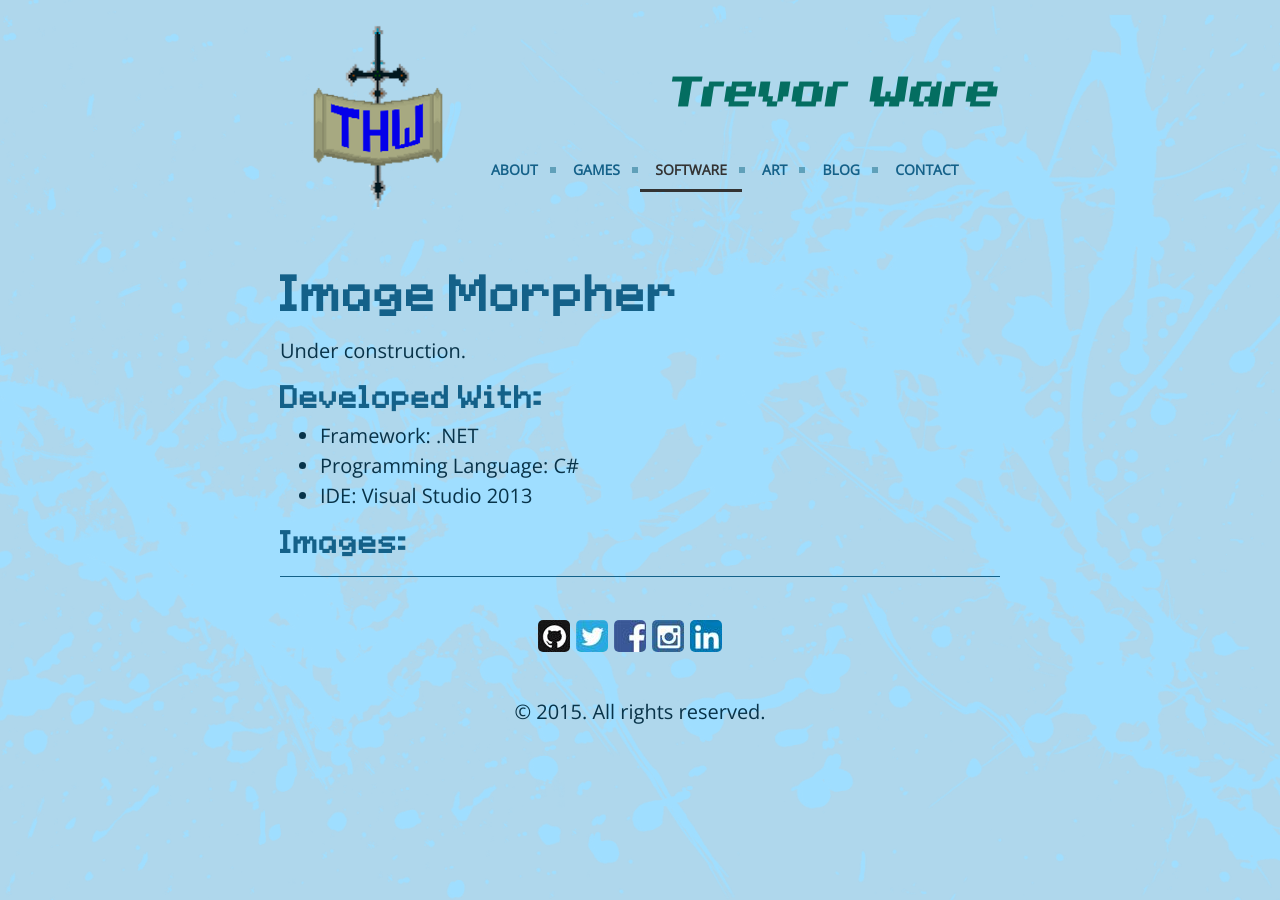
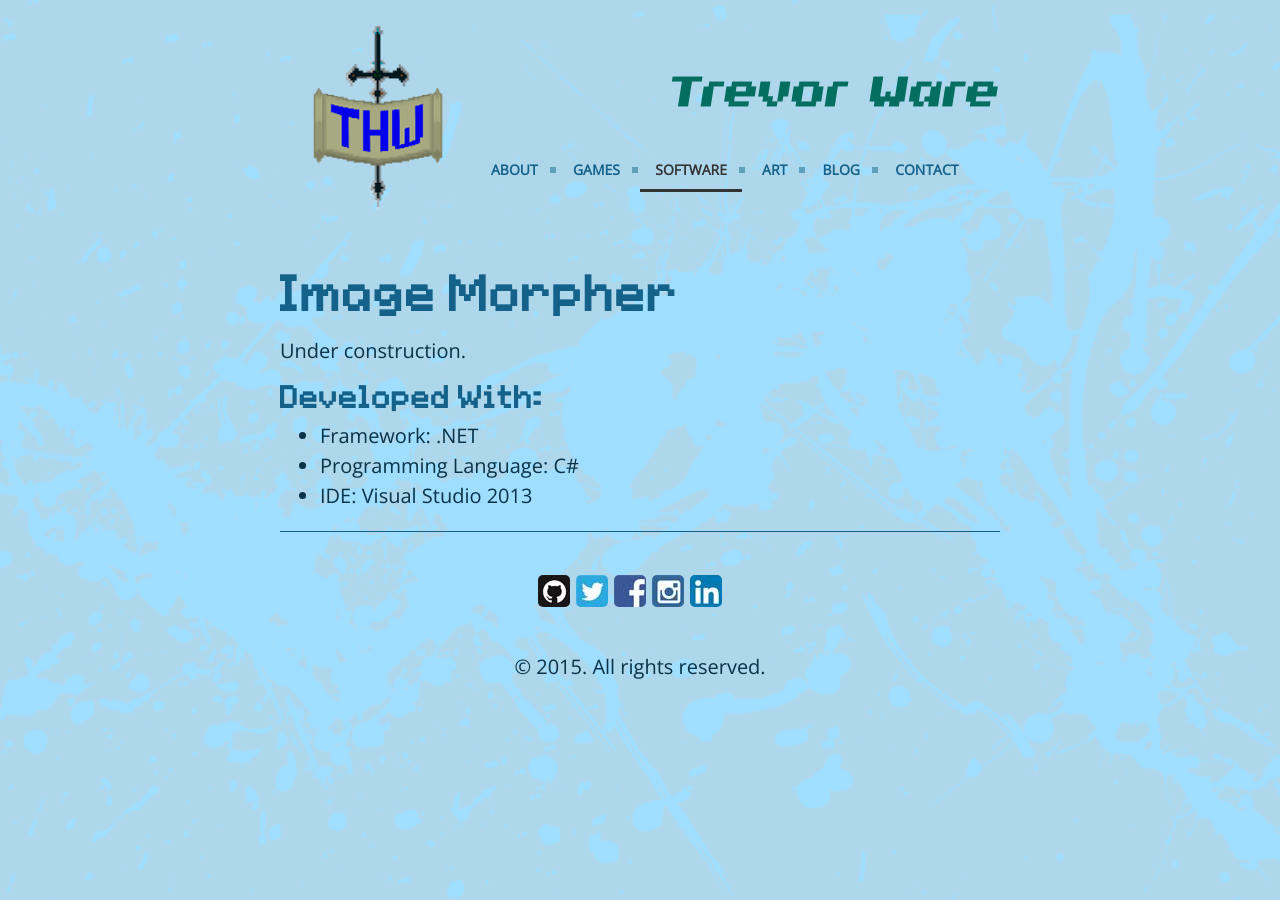
Before and after one commit to twarrre/twarrre.github.io, a Jekyll site: the page built from software/_posts/2014-02-01-imagemorpher.md, in a window 1280 px wide. Built offline with Jekyll 4.4.1, drawn with Linux system fonts in a browser that asks for light colours.

Commit message:
Changed the posts layout a bit.

```diff
--- a/_layouts/art.html
+++ b/_layouts/art.html
@@ -8,7 +8,6 @@ layout: default
 <article class="post">
    <h1 class="game-title">{{ page.title }}</h1>
     {{ content }}
-	<h3>Images:</h3>
 	<ul class="rig columns-2">
 	{% for gallery in site.data.galleries %}
 		{% if page.gallery == gallery.id %}
--- a/_layouts/game.html
+++ b/_layouts/game.html
@@ -8,7 +8,6 @@ layout: default
 <article class="post">
 	<h1 class="game-title">{{ page.title }}</h1>
     {{ content }}
-	<h3>Images:</h3>
 	<ul class="rig columns-2">
 	{% for gallery in site.data.galleries %}
 		{% if page.gallery == gallery.id %}
--- a/_layouts/software.html
+++ b/_layouts/software.html
@@ -8,7 +8,6 @@ layout: default
 <article class="post">
     <h1 class="game-title">{{ page.title }}</h1>
     {{ content }}
-	<h3>Images:</h3>
 	<ul class="rig columns-2">
 	{% for gallery in site.data.galleries %}
 		{% if page.gallery == gallery.id %}
```
